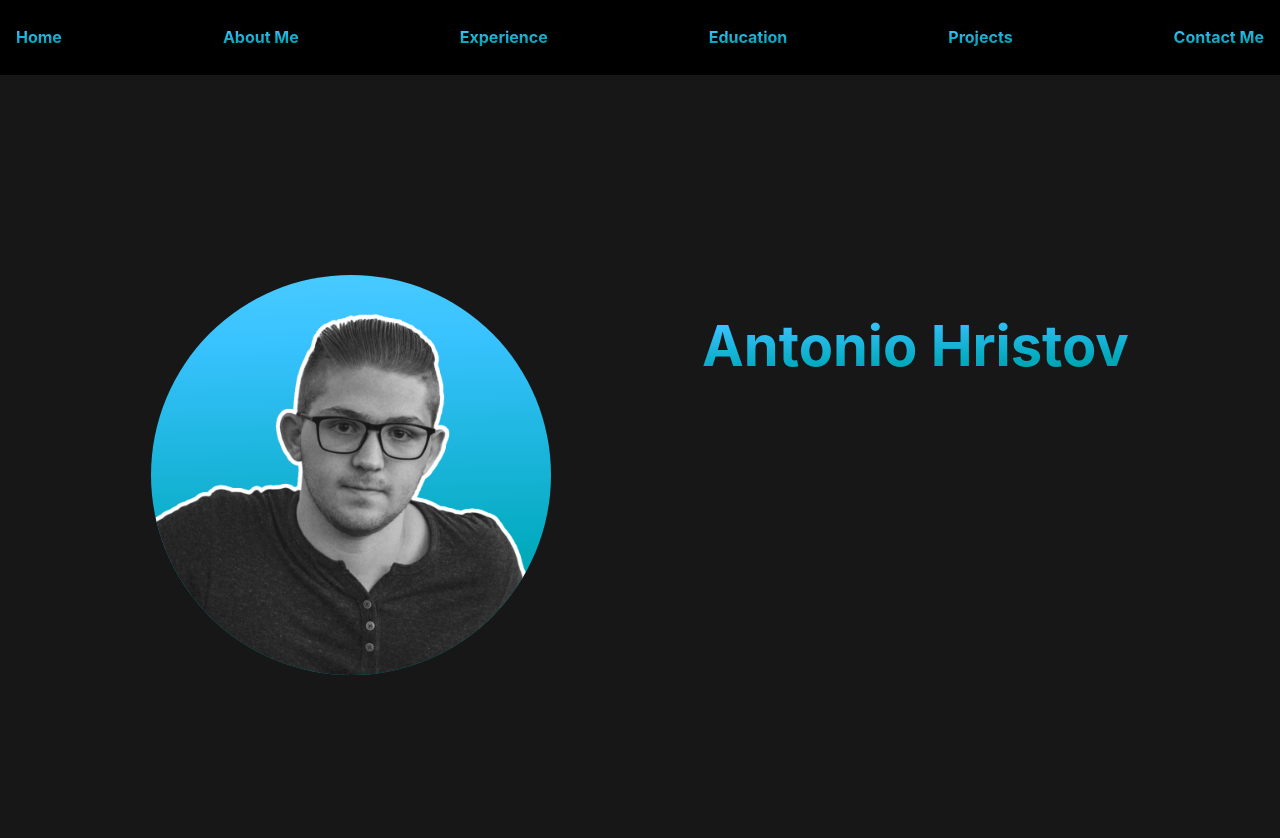
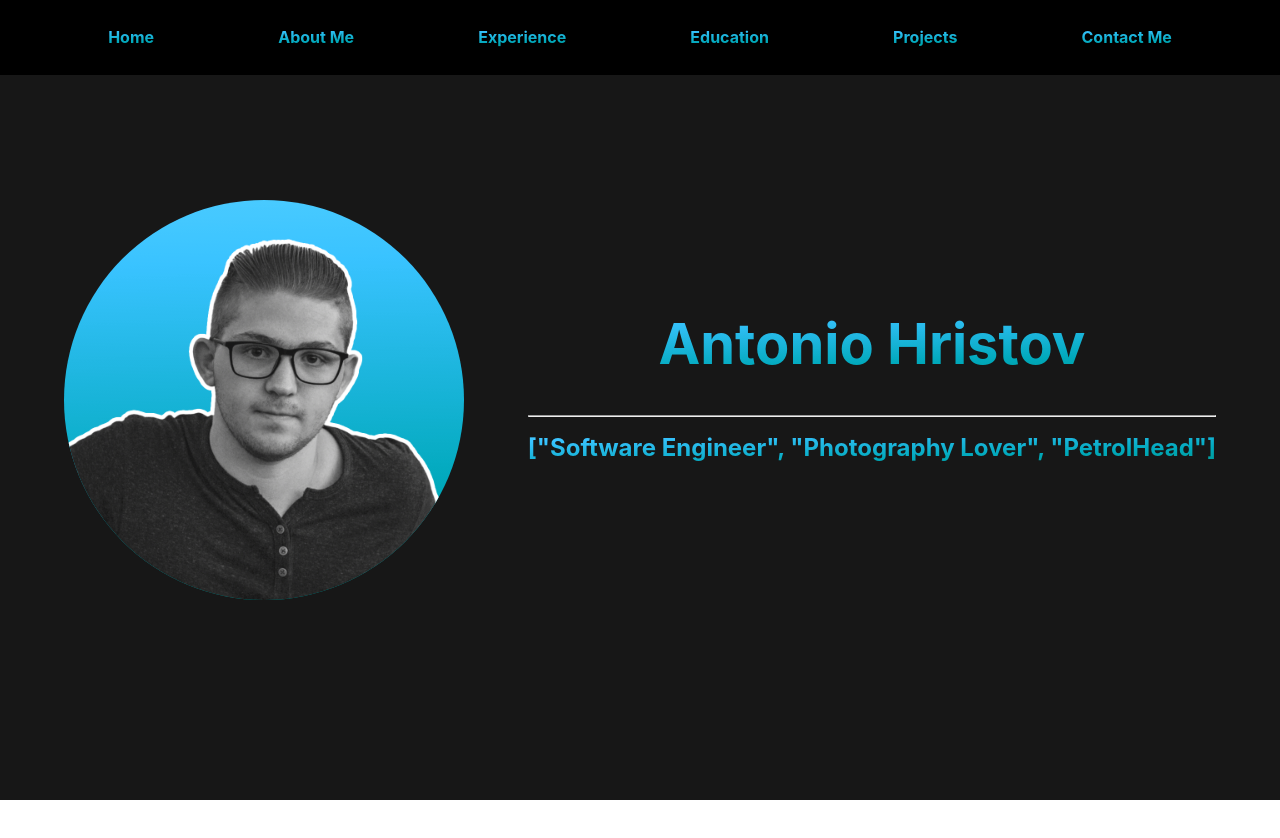
Before and after one commit to tonyhristov/tonyhristov-portfolio, a React (Create React App) app: page / in a window 1280 px wide. Shown: the top 838 px of the page. After the commit the page ends 800 px from the top, so only its background shows below. Built offline with nearby package versions, Linux system fonts and the light colour scheme.

Commit message:
feat: desktop homepage ready

```diff
--- a/src/components/header/index.js
+++ b/src/components/header/index.js
@@ -1,4 +1,4 @@
-import React, {useState} from 'react'
+import React from 'react'
 import getLinks from '../../utils/navigation'
 import styled from "styled-components"
 import NavBarLink from "../navLink";
@@ -9,7 +9,7 @@ const Header = () => {
     return (
         <Nav>
             {links.map(link => (
-             <NavBarLink  props={link}/>
+                <NavBarLink props={link}/>
             ))}
         </Nav>
     )
@@ -18,9 +18,9 @@ const Header = () => {
 const Nav = styled.nav`
    width: 100%;
    display: flex;
-   justify-content: space-between;
+   position: fixed;
+   justify-content: space-evenly;
    align-items: center;
-
    overflow: hidden;
    background-color: #000000;
 `
--- a/src/components/homeText/index.js
+++ b/src/components/homeText/index.js
@@ -1,13 +1,18 @@
 import React from "react";
 import styled from "styled-components";
-import logo from "../../images/home.png"
 import hue from "../../constants/hue"
 
 const HomeText = () => (
-    <div>
+    <Wrapper>
         <AnimatedGradientText>Antonio Hristov</AnimatedGradientText>
-    </div>
+        <hr/>
+        <AnimatedGradientSubText>["Software Engineer", "Photography Lover", "PetrolHead"]</AnimatedGradientSubText>
+    </Wrapper>
 )
+
+const Wrapper = styled.div`
+    margin-top: 9vh;
+`
 
 const AnimatedGradientText = styled.h1`
     color: #f35626;
@@ -16,8 +21,18 @@ const AnimatedGradientText = styled.h1`
     -webkit-text-fill-color: transparent;
     -webkit-animation: ${hue} 10s infinite linear;
     font-size: 7vh;
+    text-align: center;
+`
+
+const AnimatedGradientSubText = styled.h1`
+    color: #f35626;
+    background-image:
+    -webkit-linear-gradient(92deg, #f35626, #feab3a);
+    -webkit-background-clip: text;
+    -webkit-text-fill-color: transparent;
+    -webkit-animation: ${hue} 10s infinite linear;
+    font-size: 3vh;
 `
 
 
-
 export default HomeText
--- a/src/components/navLink/index.js
+++ b/src/components/navLink/index.js
@@ -22,7 +22,7 @@ const AnimatedGradientText = styled.h1`
     -webkit-background-clip: text;
     -webkit-text-fill-color: transparent;
     -webkit-animation: ${hue} 10s infinite linear;
-  font-size: 1rem;
+    font-size: 2vh;
 `
 
 export default NavBarLink
--- a/src/pages/page-layout/index.js
+++ b/src/pages/page-layout/index.js
@@ -11,7 +11,6 @@ const PageLayout = (props) => {
             <Container >
                 <Home/>
             </Container>
-            {/*<Footer/>*/}
         </div>
     )
 }
@@ -19,7 +18,8 @@ const PageLayout = (props) => {
 const Container =styled.div`
     display: inline-block;
     width: 100%;
-    height: calc(100vh - 10px);
+    // height: calc(100vh - 10px);
+    height: 100vh;
 `
 
 export default PageLayout
```
Lines whose indentation alone changed are shown as unchanged.
